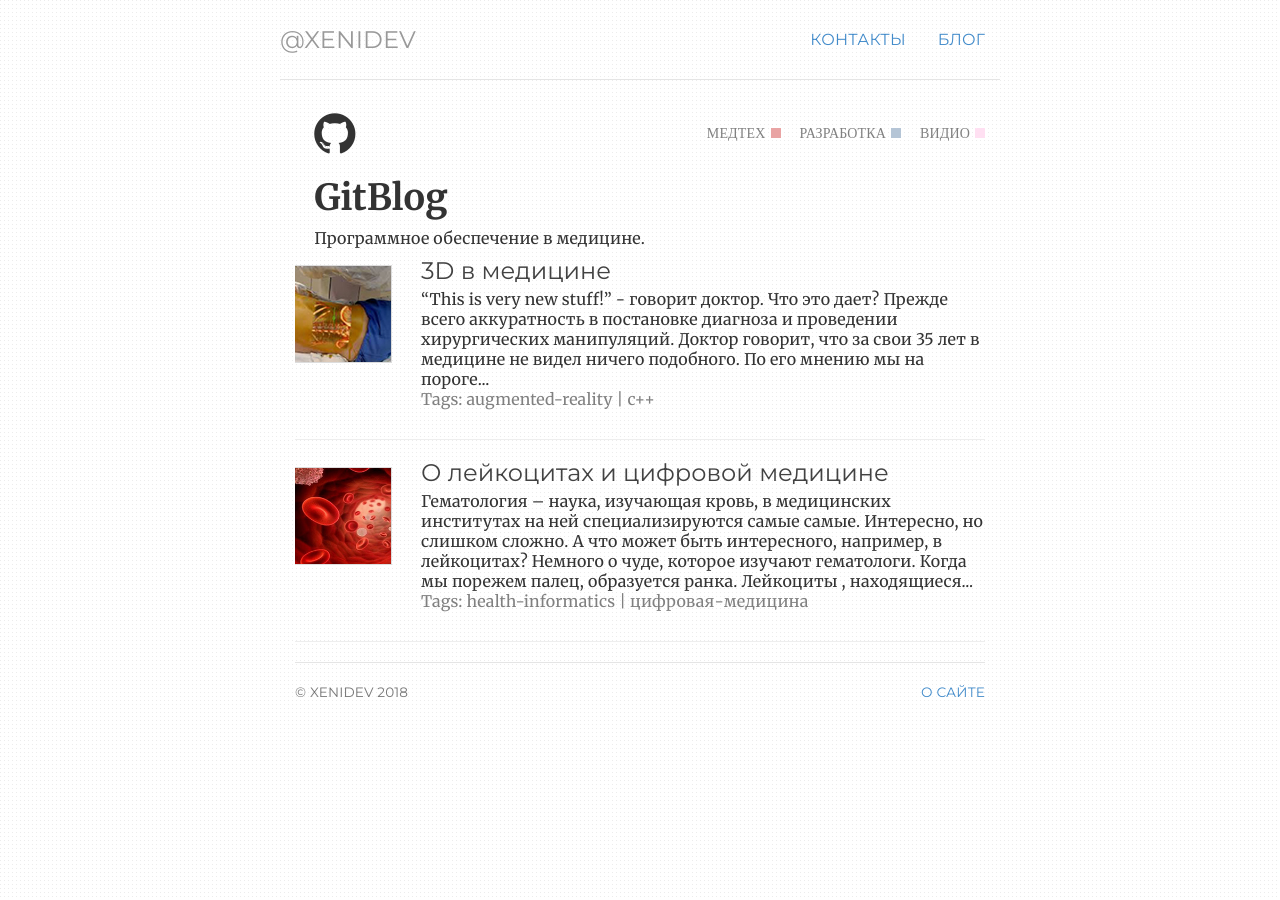
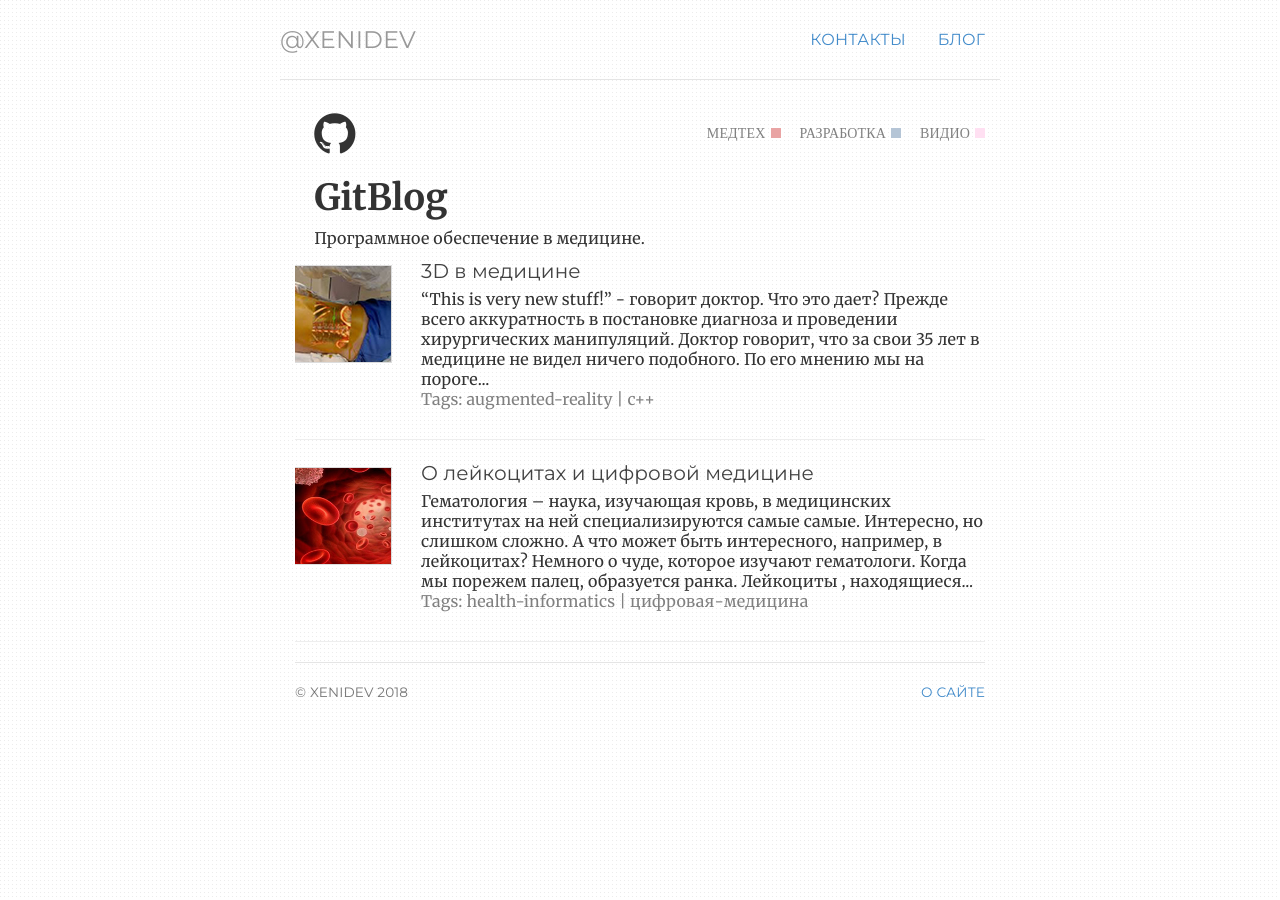
Before and after one commit to ValeraS/xenidev.github.io, a Jekyll site: the page built from notes/medtech.html, in a window 1280 px wide. Built offline with Jekyll 4.4.1, drawn with Linux system fonts in a browser that asks for light colours.

Commit message:
Update medtech.html

```diff
--- a/notes/medtech.html
+++ b/notes/medtech.html
@@ -42,7 +42,7 @@
           </div>
           <div class="media-body">
 
-            <h4 class="media-heading"><a href="{{post.url | prepend: site.baseurl}}">{{post.title}}</a></h4> {{post.excerpt | strip_html | normalize_whitespace | escape | truncatewords: 40 }}
+            <h5 class="media-heading"><a href="{{post.url | prepend: site.baseurl}}">{{post.title}}</a></h5> {{post.excerpt | strip_html | normalize_whitespace | escape | truncatewords: 40 }}
             <!-- Post info-tags  -->
             <div class="margin10 label-tag">
               {% if post.tags.size > 0 %} Tag{% if post.tags.size > 1 %}s{% endif %}: {{ post.tags | sort | join: " | " }}
```
